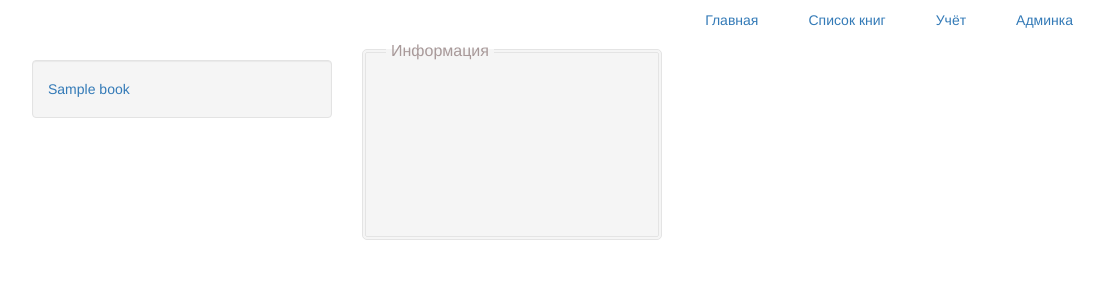
After one commit to AlexanderPron/hw_D6_11, a Django app: page /bk/ in a window 1320 px wide. The commit adds this page. Shown: the top 300 px of the page, without its empty margins (100-1204 px from the left). Run offline with Django 3.2, Linux system fonts and the light colour scheme; tables that the repository leaves empty hold one stand-in row (values such as "Sample post"); some libraries are stand-ins or nearby versions.

Commit message:
added bk page

```diff
--- a/library/library/apps/catalog/models.py
+++ b/library/library/apps/catalog/models.py
@@ -1,5 +1,6 @@
 from django.db import models
 import uuid
+from datetime import date
 
 class Author(models.Model):
   full_name = models.TextField(verbose_name="Автор")
@@ -55,8 +56,9 @@ class Friend(models.Model):
     verbose_name_plural = 'Друзья'
 
 class BookInUse(models.Model):
-  book_isbn = models.ForeignKey(Book, on_delete=models.DO_NOTHING, verbose_name="Книга")
-  user_id = models.ForeignKey(Friend, on_delete=models.DO_NOTHING, verbose_name="Кто взял")
+  book_isbn = models.ForeignKey(Book, on_delete=models.DO_NOTHING, related_name='books', verbose_name="Книга")
+  user_id = models.ForeignKey(Friend, on_delete=models.DO_NOTHING, related_name='friends', verbose_name="Кто взял")
+  start_use_date = models.DateField(auto_now=False, auto_now_add=False, default= date.today, verbose_name="Дата выдачи")
 
   def __str__(self):
     return('{}'.format(self.book_isbn))
--- /dev/null
+++ b/library/library/apps/catalog/templates/book_keeping.html
@@ -0,0 +1,57 @@
+<!DOCTYPE html>
+<html lang="en">
+<head>
+    <meta charset="UTF-8">
+    {% load static %}
+    <link href="//netdna.bootstrapcdn.com/twitter-bootstrap/2.3.2/css/bootstrap-combined.min.css" rel="stylesheet" id="bootstrap-css">
+    <link rel="stylesheet" href="{% static 'catalog/style/index.css' %}">
+    <link rel="stylesheet" href="{% static 'catalog/style/ph.css' %}">
+    <title>Учёт книг</title>
+</head>
+<body>
+    <div class="wrap">
+        <ul class="nav head-nav">
+            <li class="nav-item item-head-nav">
+                <a class="nav-link" href="http://127.0.0.1:8000/">Главная</a>
+            </li>
+            <li class="nav-item item-head-nav">
+                <a class="nav-link" href="http://127.0.0.1:8000/ph/">Список книг</a>
+            </li>
+            <li class="nav-item item-head-nav">
+                <a class="nav-link" href="http://127.0.0.1:8000/bk/">Учёт</a>
+            </li>
+            <li class="nav-item item-head-nav">
+                <a class="nav-link" href="http://127.0.0.1:8000/admin/">Админка</a>
+            </li>
+        </ul>
+        <div class="container">
+            <div class="row">
+              <div class="col-4">
+                  <div class="well">
+                      <div style="overflow-y: scroll; overflow-x: hidden; max-height: 500px;">
+                        <ul class="nav nav-list">
+                            {% for bk in bk_list %}
+                                <li><a href="#" onclick="showInfo(`{{ bk.user_id }}`, `{{ bk.start_use_date }}`)">{{ bk.book_isbn}}</a></li>
+                            {% endfor %}
+                        </ul>
+                      </div>
+                  </div>
+              </div>
+              <div class="col-7">
+                <fieldset class="content">
+                  <legend class="legend-content">Информация</legend>
+                  <div class="tab-content" id="nav-tabContent"></div>
+                </fieldset>
+              </div>
+            </div>
+          </div>
+    </div>
+    <script src="//netdna.bootstrapcdn.com/twitter-bootstrap/2.3.2/js/bootstrap.min.js"></script>
+    <script src="//code.jquery.com/jquery-1.11.1.min.js"></script>
+    <script>
+        function showInfo(user_id, start_use_date) {
+          document.querySelector('#nav-tabContent').innerHTML = `Взял ${user_id} \n Дата: ${start_use_date}`;
+        }
+       </script>
+</body>
+</html>
--- a/library/library/apps/catalog/templates/index.html
+++ b/library/library/apps/catalog/templates/index.html
@@ -15,6 +15,9 @@
             </li>
             <li class="nav-item item-head-nav">
                 <a class="nav-link" href="http://127.0.0.1:8000/ph/">Список книг</a>
+            </li>
+            <li class="nav-item item-head-nav">
+                <a class="nav-link" href="http://127.0.0.1:8000/bk/">Учёт</a>
             </li>
             <li class="nav-item item-head-nav">
                 <a class="nav-link" href="http://127.0.0.1:8000/admin/">Админка</a>
--- a/library/library/apps/catalog/templates/publishing_house.html
+++ b/library/library/apps/catalog/templates/publishing_house.html
@@ -17,9 +17,13 @@
             <a class="nav-link" href="http://127.0.0.1:8000/ph/">Список книг</a>
         </li>
         <li class="nav-item item-head-nav">
+            <a class="nav-link" href="http://127.0.0.1:8000/bk/">Учёт</a>
+        </li>
+        <li class="nav-item item-head-nav">
             <a class="nav-link" href="http://127.0.0.1:8000/admin/">Админка</a>
         </li>
     </ul>
+  </div>
       <div class="container">
         <div class="row">
           <div class="col-4">
@@ -47,7 +51,6 @@
             </fieldset>
           </div>
         </div>
-
       </div>
 
     <script src="//netdna.bootstrapcdn.com/twitter-bootstrap/2.3.2/js/bootstrap.min.js"></script>
--- a/library/library/apps/catalog/views.py
+++ b/library/library/apps/catalog/views.py
@@ -1,6 +1,6 @@
 from django.shortcuts import render
 from django.http import HttpResponse
-from .models import Book, PublishingHouse
+from .models import Book, PublishingHouse, BookInUse, Friend
 from django.template import loader
 from django.shortcuts import redirect
 
@@ -61,3 +61,11 @@ def ph(request):
         "ph_list": ph_list,
     }
     return HttpResponse(template.render(data, request))
+
+def bk(request):
+    template = loader.get_template('book_keeping.html')
+    bk_list = BookInUse.objects.all()
+    data = {
+        "bk_list": bk_list,
+    }
+    return HttpResponse(template.render(data, request))
--- a/library/library/urls.py
+++ b/library/library/urls.py
@@ -23,10 +23,9 @@ from django.conf.urls.static import static
 urlpatterns = [
     path('grappelli/', include('grappelli.urls')), # grappelli URLS
     path('admin/', admin.site.urls),
-    # path('', views.books_list),
-    # path('index/', views.index),
     path('', views.index),
     path('book_increment/', views.book_increment),
     path('book_decrement/', views.book_decrement),
     path('ph/', views.ph),
+    path('bk/', views.bk),
 ] + static(settings.STATIC_URL, document_root=settings.STATIC_ROOT)
```
Also changed, not shown: library/library/apps/catalog/migrations/0006_auto_20201204_0028.py (added), library/library/apps/catalog/migrations/0007_auto_20201204_0029.py (added). Lines whose indentation alone changed are shown as unchanged.
